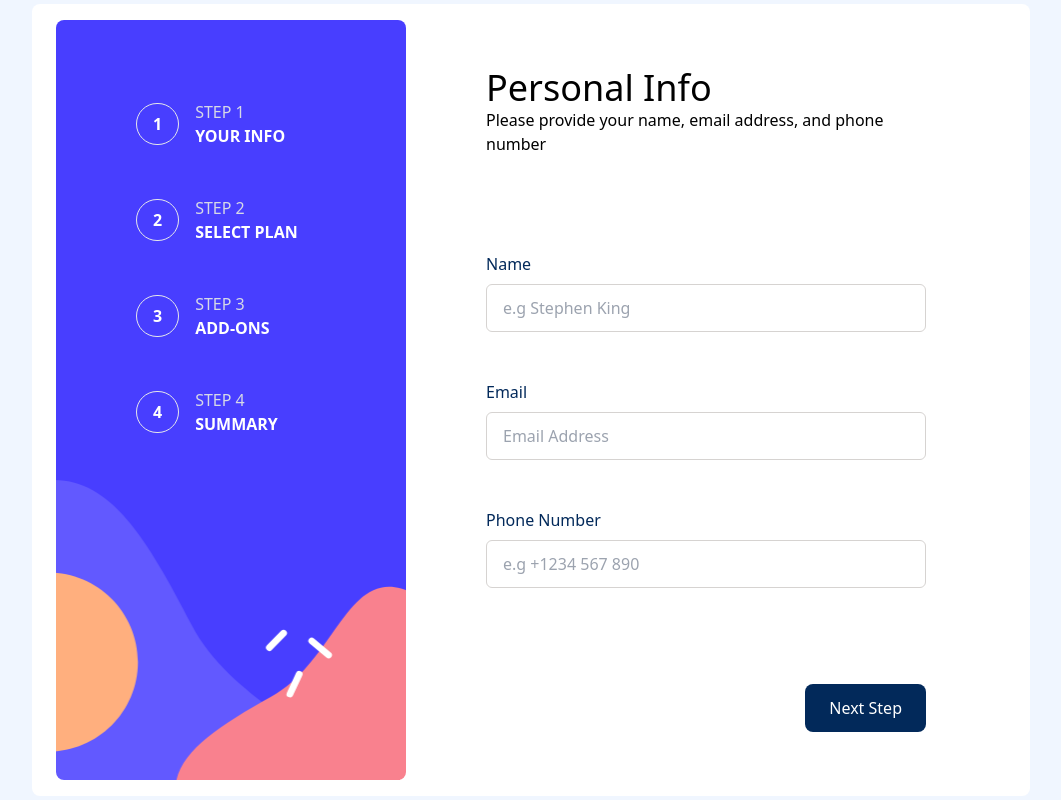
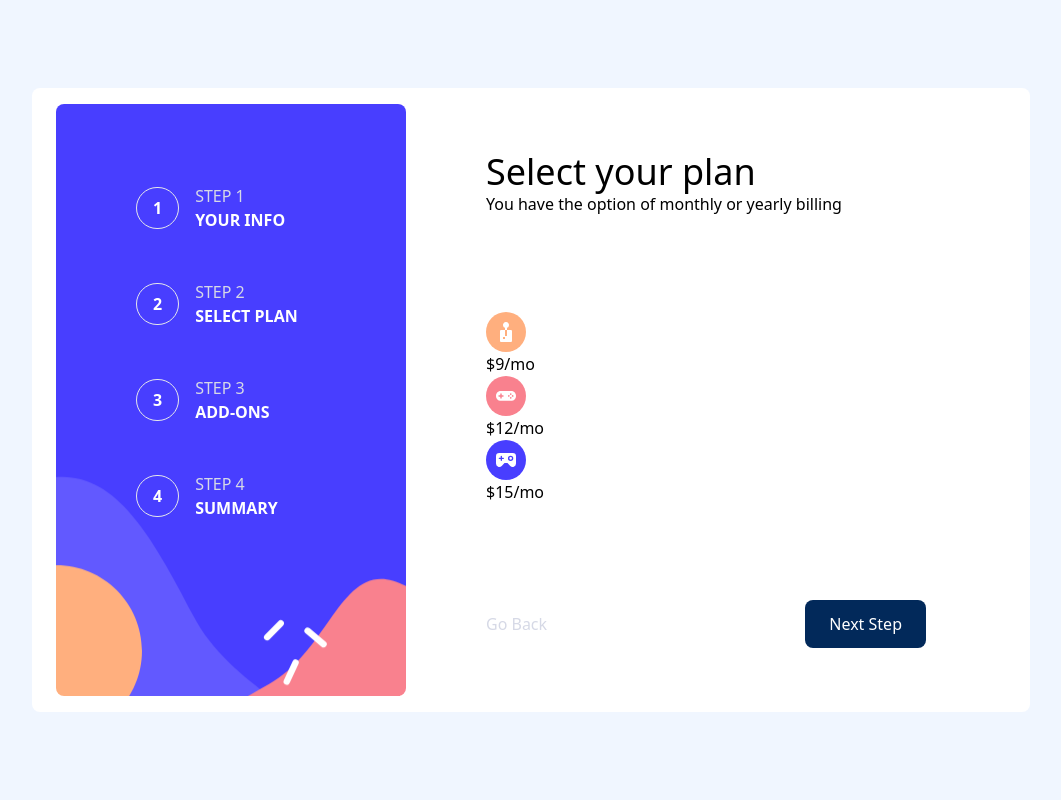
Before and after one commit to VPontis15/multi-step-form, a React (Vite) app: page / in a window 1280 px wide. Shown: the whole page, without its empty margins (109-1170 px from the left). Built offline with nearby package versions, Linux system fonts and the light colour scheme.

Commit message:
make a resuable card component

```diff
--- a/src/App.jsx
+++ b/src/App.jsx
@@ -1,10 +1,14 @@
+import Plan from "./features/Plan/Plan";
 import InfoForm from "./features/UserInfo/InfoForm";
 
 function App() {
   return (
-    <div className="grid min-h-screen items-center justify-center bg-body">
-      <InfoForm />
-    </div>
+    // <section className="grid min-h-screen items-center justify-center bg-body">
+    //   <InfoForm />
+    // </section>
+    <section className="grid min-h-screen items-center justify-center bg-body">
+      <Plan />
+    </section>
   );
 }
 
--- /dev/null
+++ b/src/features/Plan/Card.jsx
@@ -0,0 +1,13 @@
+function Card({ icon, cardTitle, price }) {
+  return (
+    <li>
+      <img src={`../src/assets/images/icon-${icon}.svg`} />
+      <article>
+        <h3>{cardTitle}</h3>
+        <span>{`$${price}/mo`}</span>
+      </article>
+    </li>
+  );
+}
+
+export default Card;
--- /dev/null
+++ b/src/features/Plan/Plan.jsx
@@ -0,0 +1,24 @@
+import Form from "../ui/Form";
+import Navigation from "../ui/Navigation";
+import Card from "./Card";
+
+function Plan() {
+  return (
+    <div className="grid  grid-cols-[350px_600px] rounded-lg bg-white px-6 py-4">
+      <Navigation />
+      <Form
+        formTitle={"Select your plan"}
+        description={"You have the option of monthly or yearly billing"}
+        step={2}
+      >
+        <ul>
+          <Card icon={"arcade"} price={9} />
+          <Card icon={"advanced"} price={12} />
+          <Card icon={"pro"} price={15} />
+        </ul>
+      </Form>
+    </div>
+  );
+}
+
+export default Plan;
--- a/src/features/UserInfo/InfoForm.jsx
+++ b/src/features/UserInfo/InfoForm.jsx
@@ -1,6 +1,6 @@
-import Input from "../ui/Input";
+import Input from "./Input";
 import Form from "../ui/Form";
-import FormRow from "../ui/FormRow";
+import FormRow from "./FormRow";
 import Navigation from "../ui/Navigation";
 
 function InfoForm() {
--- a/src/features/ui/Input.jsx
+++ b/src/features/UserInfo/Input.jsx
@@ -5,8 +5,11 @@ function Input({ type, placeholder = "", id, name = "", handleOnChange }) {
       type={type}
       placeholder={placeholder}
       id={id}
+      required={true}
       name={name}
       onChange={() => handleOnChange}
+      maxLength={10}
+      minLength={10}
     />
   );
 }
```
Also changed, not shown: src/features/UserInfo/FormRow.jsx (renamed from src/features/ui/FormRow.jsx).
